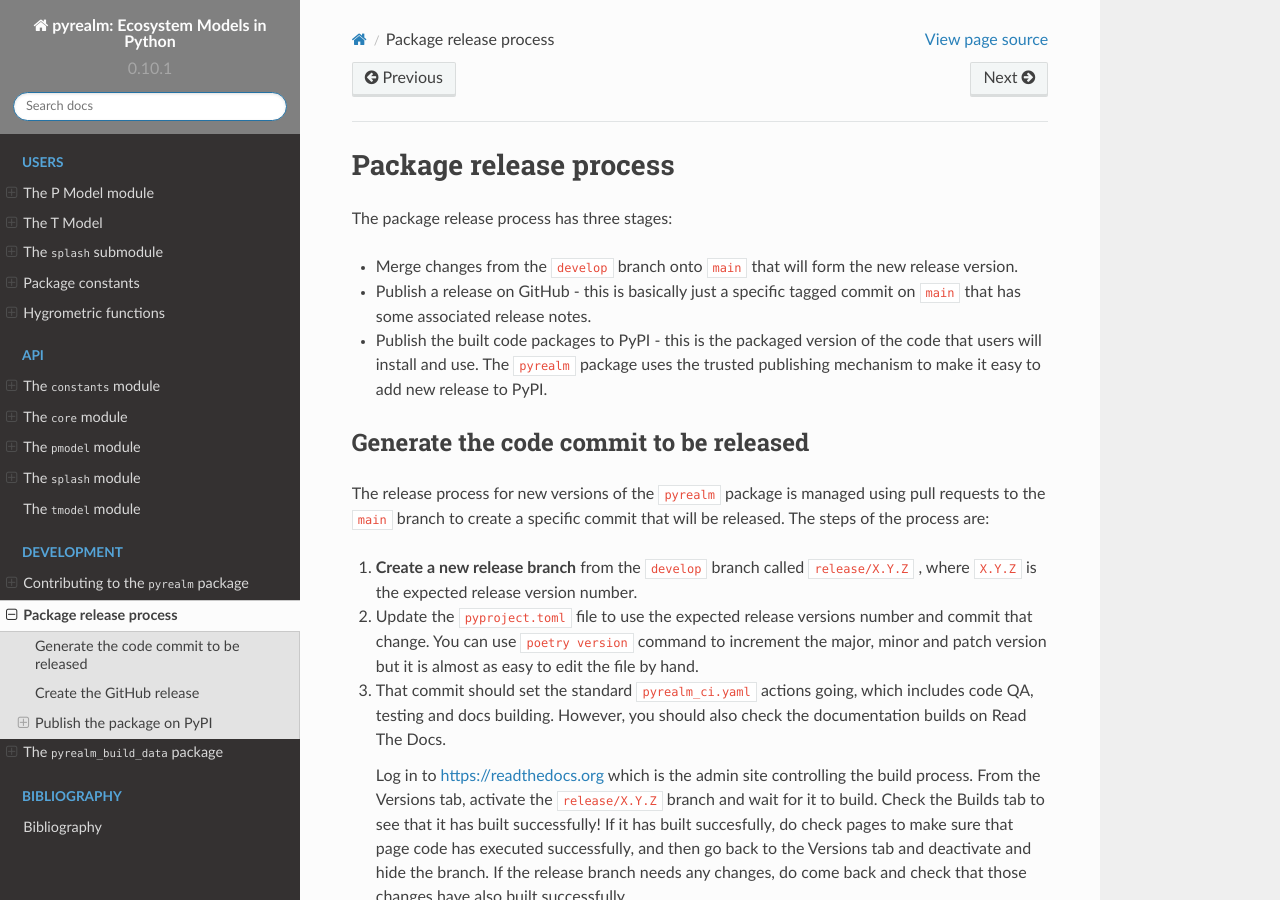
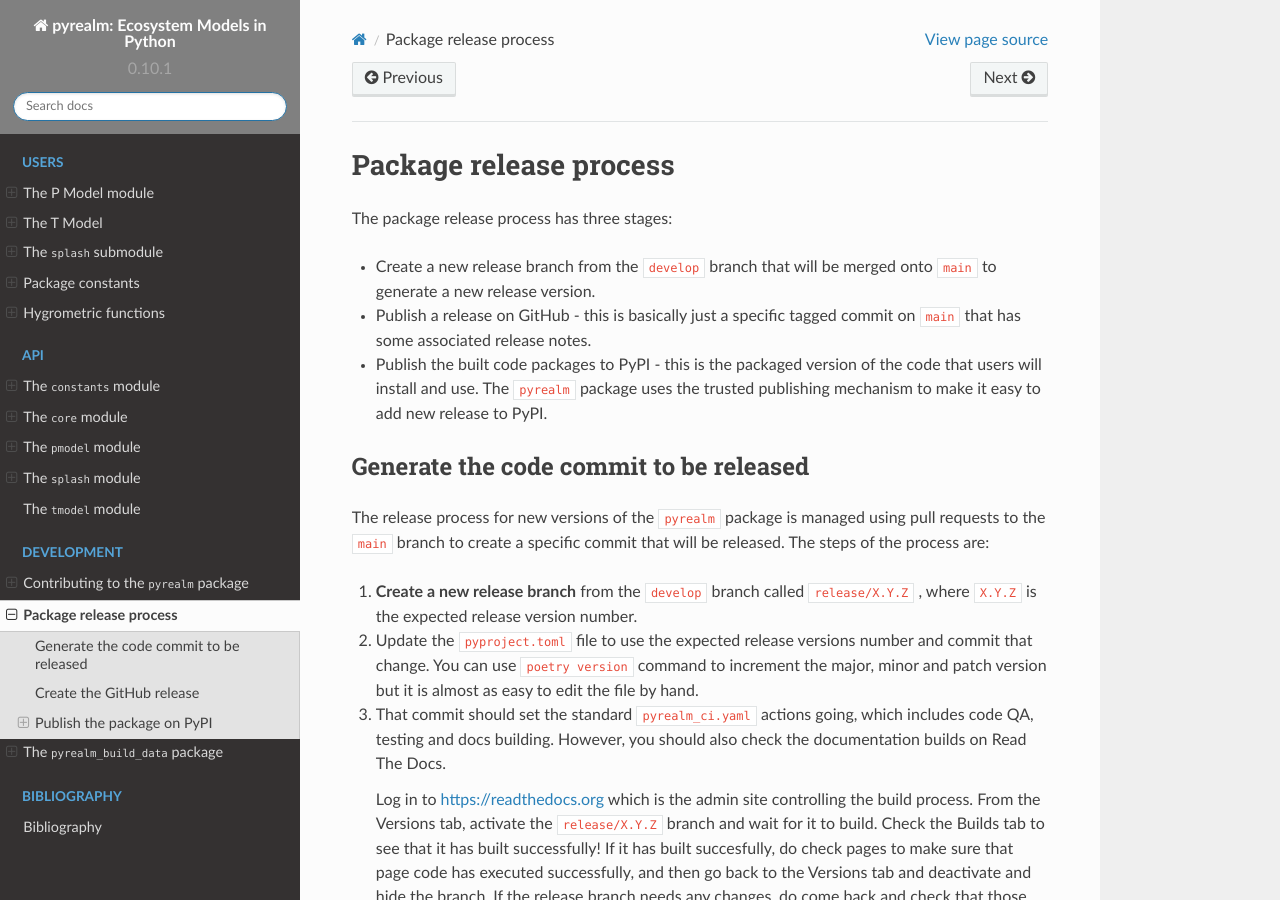
Before and after one commit to ImperialCollegeLondon/pyrealm, a Sphinx documentation site: the page built from docs/source/development/release_process.md, in a window 1280 px wide and 900 px high. Built offline with Sphinx 7.4.7 and the Read the Docs theme 2.0.0, drawn with Linux system fonts in a browser that asks for light colours; the version number is read from the project's files by our own code.

Commit message:
Docs updates

```diff
--- a/docs/source/development/release_process.md
+++ b/docs/source/development/release_process.md
@@ -16,8 +16,8 @@
 
 The package release process has three stages:
 
-* Merge changes from the `develop` branch onto `main` that will form the new release
-  version.
+* Create a new release branch from the `develop` branch that will be merged onto `main`
+  to generate a new release version.
 * Publish a release on GitHub - this is basically just a specific tagged commit on
   `main` that has some associated release notes.
 * Publish the built code packages to PyPI - this is the packaged version of the code
```
Also changed, not shown: CONTRIBUTING.md (+35 -37 lines).
